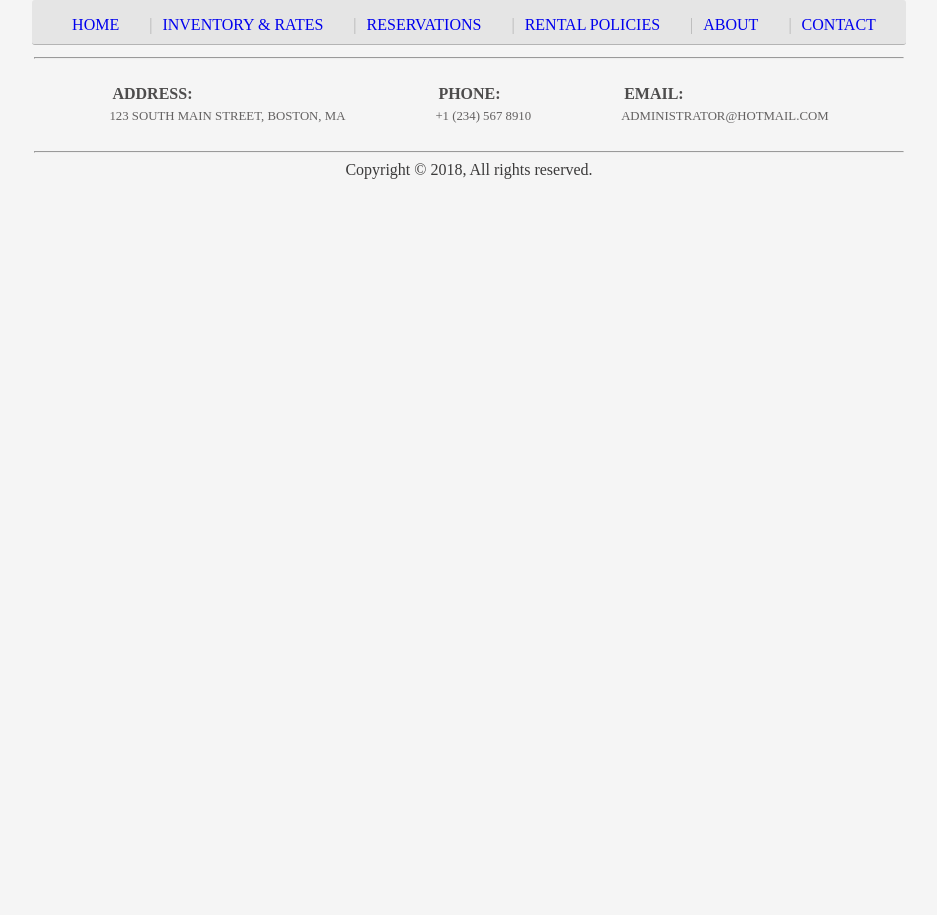
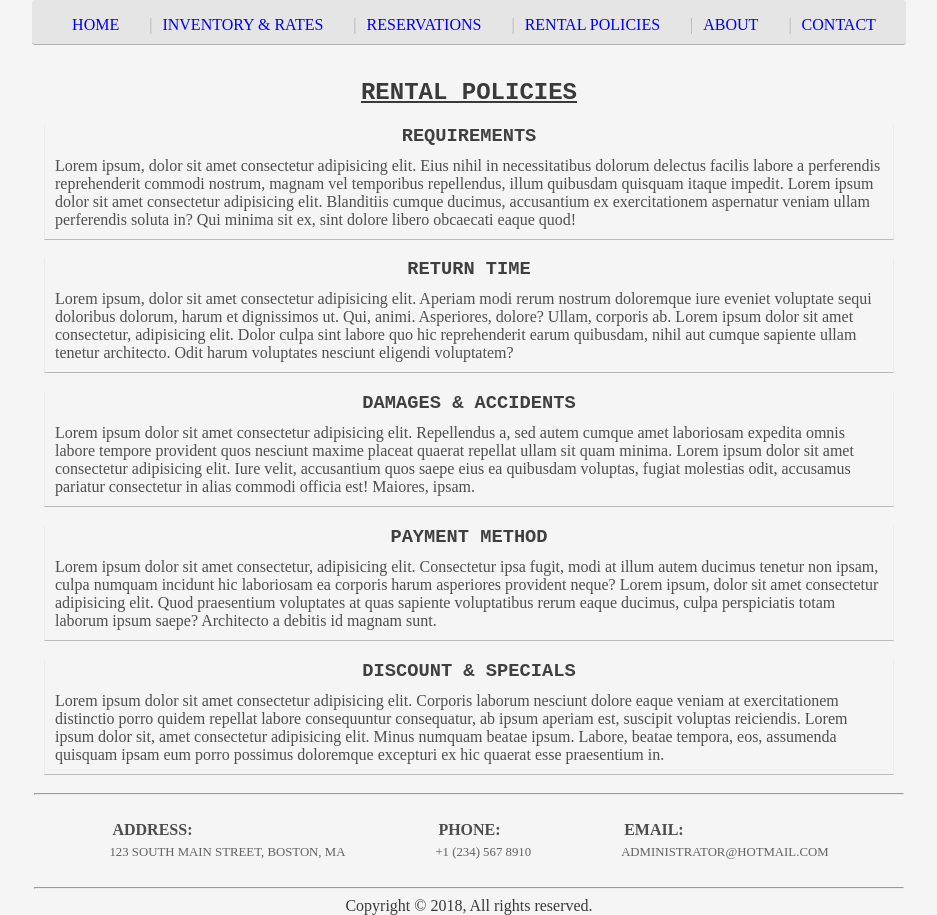
Before and after one commit to tontonmac/CarRentalWebsite, a plain HTML site: page policies.html in a window 1280 px wide. Shown: the whole page, without its empty margins (171-1108 px from the left). Before the commit the page ends 800 px from the top, so only its background shows below. Drawn offline with Linux system fonts and the light colour scheme.

Commit message:
final touch about and policies

```diff
--- a/css/style.css
+++ b/css/style.css
@@ -432,8 +432,6 @@ hr {
 }
 
 .contact-form {
-  padding-bottom:
-  border-bottom: 1px solid #bbb9b9;
   border-left: 1px solid #ececec;
   border-right: 1px solid #ececec;
 }
@@ -479,6 +477,54 @@ hr {
   border-right: 1px solid #ececec;
 }
 
+/* about.html ------------------------ */
+
+.main-section {
+  max-width: 870px;
+  display: inline-block;
+  padding: 10px;
+  color: #3b3a3a;
+}
+
+.main-section article {
+  text-align: left;
+  padding: 10px;
+}
+
+.main-section h1 {
+  text-transform: uppercase;
+}
+
+/* policies.html -------------------- */
+
+.rules-section {
+  max-width: 870px;
+  display: inline-block;
+  padding: 10px;
+  color: #3b3a3a;
+}
+
+.rules-section article {
+  text-align: left;
+  padding: 10px;
+}
+
+.rules-section h1 {
+  text-decoration: underline;
+}
+
+.rules-section h1, h3 {
+  text-transform: uppercase;
+  margin-bottom: 0;
+  font-family: 'Courier New', Courier, monospace;
+}
+
+.rules {
+  color: #504e4e;
+  border-bottom: 1px solid #bbb9b9;
+  border-left: 1px solid #ececec;
+  border-right: 1px solid #ececec;
+}
 
 @media (max-width: 374px) {}
 
--- a/policies.html
+++ b/policies.html
@@ -26,8 +26,47 @@
     </header>
 
     <div class="primary-content">
-      <section class="">
-
+      <section class="rules-section">
+        <h1>Rental Policies</h1>
+        <div class="rules">
+          <h3>Requirements</h3>
+          <article>Lorem ipsum, dolor sit amet consectetur adipisicing elit. Eius nihil in necessitatibus dolorum
+            delectus facilis labore a perferendis reprehenderit commodi nostrum, magnam vel temporibus repellendus,
+            illum quibusdam quisquam itaque impedit.
+            Lorem ipsum dolor sit amet consectetur adipisicing elit. Blanditiis cumque ducimus, accusantium ex
+            exercitationem aspernatur veniam ullam perferendis soluta in? Qui minima sit ex, sint dolore libero
+            obcaecati eaque quod!
+          </article>
+        </div>
+        <div class="rules">
+          <h3>Return Time</h3>
+          <article>Lorem ipsum, dolor sit amet consectetur adipisicing elit. Aperiam modi rerum nostrum doloremque iure
+            eveniet voluptate sequi doloribus dolorum, harum et dignissimos ut. Qui, animi. Asperiores, dolore? Ullam,
+            corporis ab. Lorem ipsum dolor sit amet consectetur, adipisicing elit. Dolor culpa sint labore quo hic
+            reprehenderit earum quibusdam, nihil aut cumque sapiente ullam tenetur architecto. Odit harum voluptates
+            nesciunt eligendi voluptatem?</article>
+        </div>
+        <div class="rules">
+          <h3>Damages & Accidents</h3>
+          <article>Lorem ipsum dolor sit amet consectetur adipisicing elit. Repellendus a, sed autem cumque amet
+            laboriosam expedita omnis labore tempore provident quos nesciunt maxime placeat quaerat repellat ullam sit
+            quam minima. Lorem ipsum dolor sit amet consectetur adipisicing elit. Iure velit, accusantium quos saepe
+            eius ea quibusdam voluptas, fugiat molestias odit, accusamus pariatur consectetur in alias commodi officia
+            est! Maiores, ipsam.</article>
+        </div>
+        <div class="rules">
+          <h3>Payment Method</h3>
+          <article>Lorem ipsum dolor sit amet consectetur, adipisicing elit. Consectetur ipsa fugit, modi at illum
+            autem ducimus tenetur non ipsam, culpa numquam incidunt hic laboriosam ea corporis harum asperiores
+            provident neque?
+            Lorem ipsum, dolor sit amet consectetur adipisicing elit. Quod praesentium voluptates at quas sapiente
+            voluptatibus rerum eaque ducimus, culpa perspiciatis totam laborum ipsum saepe? Architecto a debitis id
+            magnam sunt.</article>
+        </div>
+        <div class="rules">
+          <h3>Discount & Specials</h3>
+          <article>Lorem ipsum dolor sit amet consectetur adipisicing elit. Corporis laborum nesciunt dolore eaque veniam at exercitationem distinctio porro quidem repellat labore consequuntur consequatur, ab ipsum aperiam est, suscipit voluptas reiciendis. Lorem ipsum dolor sit, amet consectetur adipisicing elit. Minus numquam beatae ipsum. Labore, beatae tempora, eos, assumenda quisquam ipsam eum porro possimus doloremque excepturi ex hic quaerat esse praesentium in.</article>
+        </div>
       </section> <!-- end -->
     </div> <!-- end primary-content -->
   </div> <!-- end wrapper -->
```
Also changed, not shown: about.html (+8 -1 lines).
